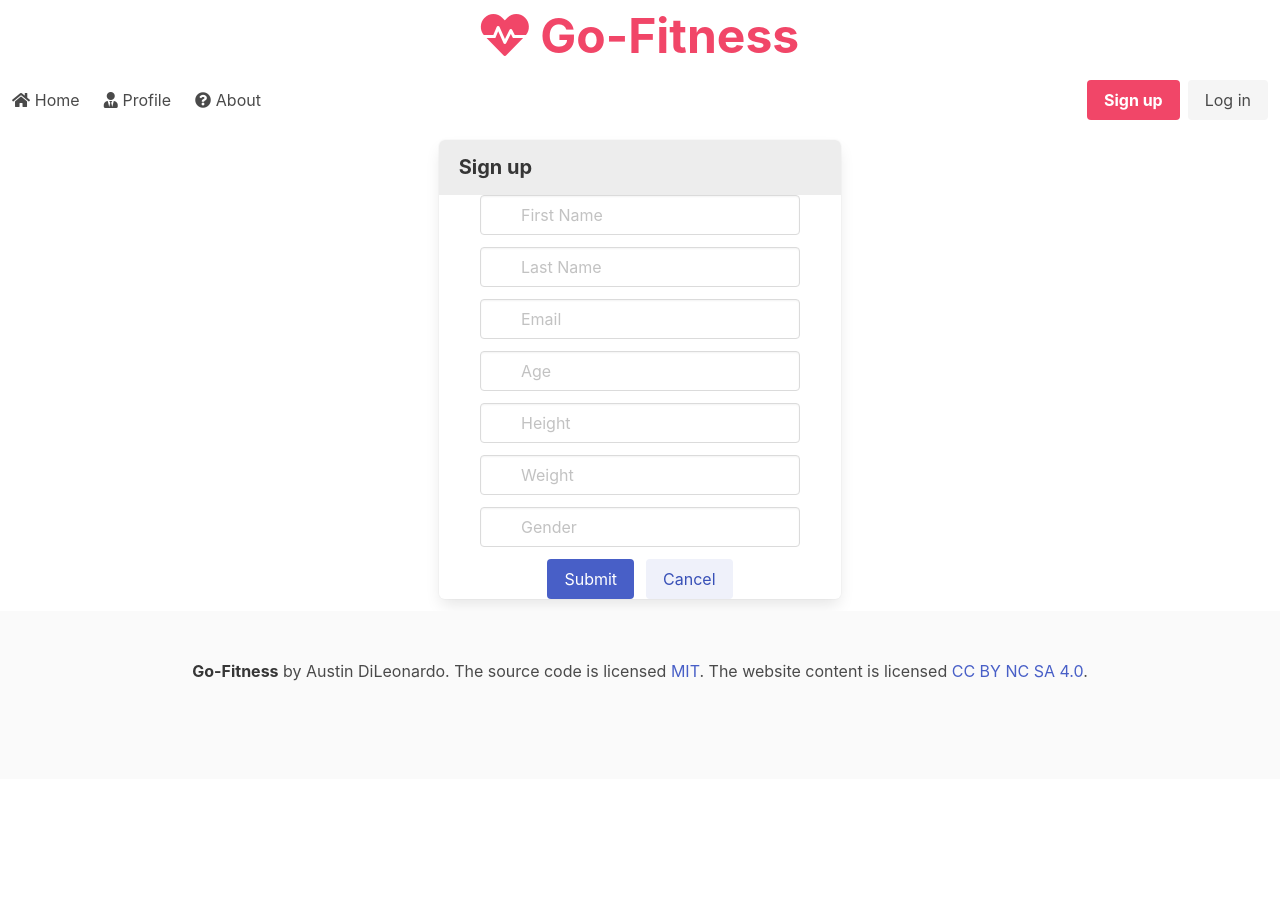
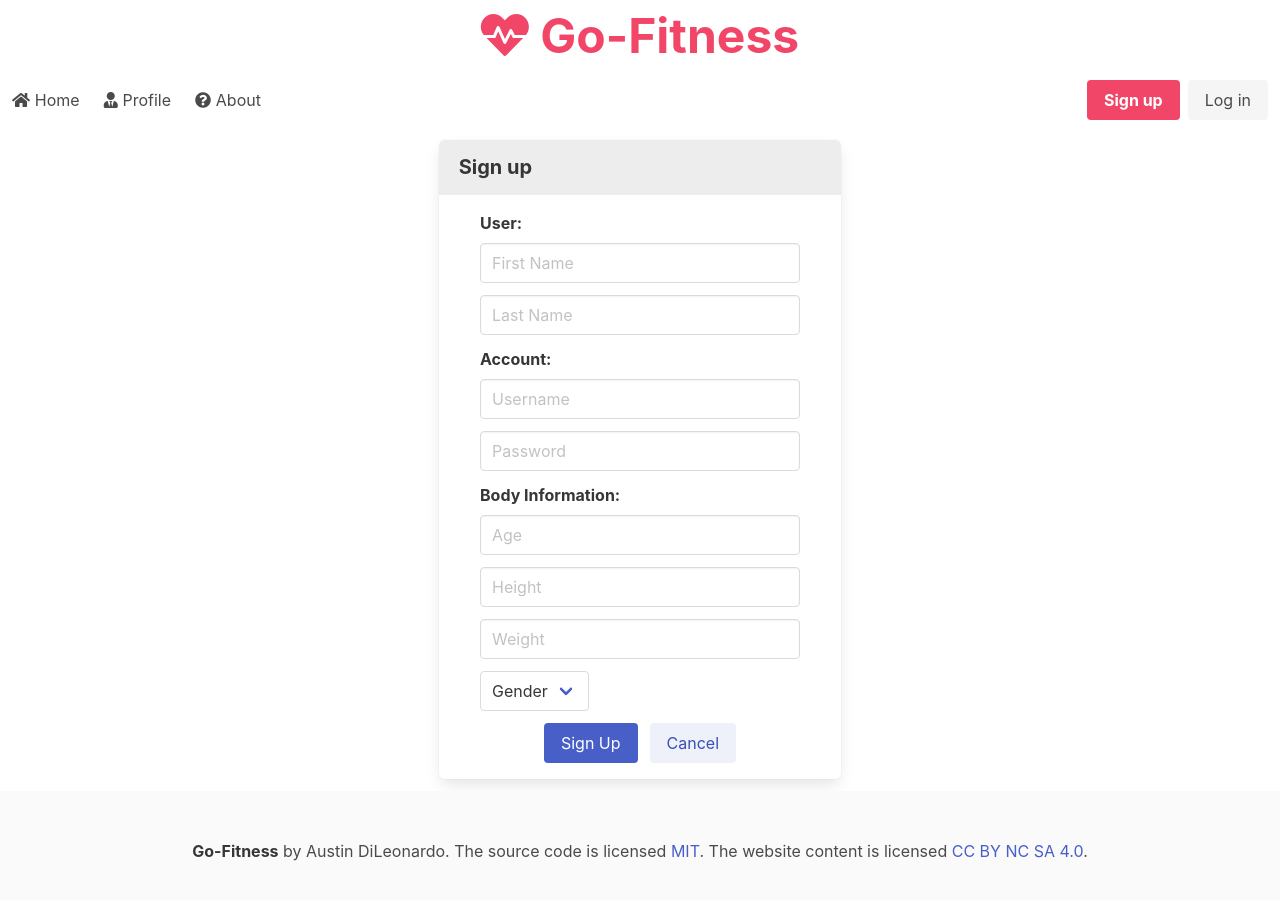
Before and after one commit to AustinRD/2019Fall_ExerciseApp, a Vue app in the folder client/: page /signup in a window 1280 px wide. Shown: the top 900 px of the page. Before the commit the page ends 800 px from the top, so only its background shows below. Built offline with nearby package versions, Linux system fonts and the light colour scheme.

Commit message:
Changes to login and signup pages

```diff
--- a/client/src/App.vue
+++ b/client/src/App.vue
@@ -13,15 +13,32 @@ import Nav from './components/Nav.vue'
 import Footer from './components/Footer.vue'
 
 export default {
+  name: "app",
   components:
   {
     Header,
     Nav,
     Footer
+  },
+  data() {
+    return {
+      loggedIn: false,
+      username: ""
+    };
+  },
+  methods: {
+    singingIn: function(username) {
+      this.loggedIn = true;
+      this.username = username;
+    },
+    signingOut: function() {
+      this.loggedIn = false;
+      this.username = "";
+      this.$router.replace({ path: "/" });
+    }
   }
-}
+};
 </script>
 
 <style>
-
 </style>
--- a/client/src/components/Nav.vue
+++ b/client/src/components/Nav.vue
@@ -23,7 +23,11 @@
 
     <div id="navbarBasicExample" class="navbar-menu" :class="{'is-active': isOpen}">
       <div class="navbar-start">
-        <router-link exact-active-class="active" class="navbar-item" to="/profile">
+        <router-link exact-active-class="active" class="navbar-item" to="/profile" v-if="signedIn">
+          <i class="fas fa-user-tie fa-pull-left"></i>
+          Profile
+        </router-link>
+        <router-link exact-active-class="active" class="navbar-item" to="/login" v-else>
           <i class="fas fa-user-tie fa-pull-left"></i>
           Profile
         </router-link>
--- a/client/src/views/Login.vue
+++ b/client/src/views/Login.vue
@@ -3,17 +3,20 @@
     <ul class="panel">
       <p class="panel-heading">Login</p>
       <div class="field is-grouped is-grouped-centered">
-        <div class="control has-icons-left has-icons-right">
-          <input style="width:20em;" class="input" type="username" placeholder="username" />
+        <form v-on:submit="login" style="padding: 1em;">
+
+        <div class="field">
+          <div class="control has-icons-left">
+            <input v-model="username" style="width:20em;" class="input" type="username" placeholder="Username" />
             <span class="icon is-small is-left">
             <i class="fas fa-user"></i>
           </span>
           </div>
         </div>
 
-      <div class="field is-grouped is-grouped-centered">
-        <div class="control has-icons-left has-icons-right">
-          <input style="width:20em;" class="input" type="password" placeholder="password" />
+        <div class="field">
+          <div class="control has-icons-left">
+            <input v-model="password" style="width:20em;" class="input" type="password" placeholder="Password" />
             <span class="icon is-small is-left">
             <i class="fas fa-lock"></i>
           </span>
@@ -22,19 +25,32 @@
 
         <div class="field is-grouped is-grouped-centered">
           <div class="control">
-          <button class="button is-link">Submit</button>
+            <div class="control">
+              <button id = "submit" class="button is-link" type="submit">Submit</button>
             </div>
+          </div>
+
           <div class="control">
-          <button class="button is-link is-light">Cancel</button>
+            <a href="./" class="button is-link is-light">Cancel</a>
           </div>
+        </div>
+
+      </form>
+      <p class="help is-danger">{{ error }}</p>
     </div>
     </ul>
   </div>
 </template>
 
 <script>
-export default {};
+export default {
+  data: () => ({
+    username: "",
+    password: "",
+    error: ""
+  })
+}
 </script>
 
-<style scoped>
+<style>
 </style>
--- a/client/src/views/Signup.vue
+++ b/client/src/views/Signup.vue
@@ -4,62 +4,97 @@
       <p class="panel-heading">Sign up</p>
 
       <div class="field is-grouped is-grouped-centered">
-        <div class="control has-icons-left has-icons-right">
-          <input style="width:20em;" class="input" type="text" placeholder="First Name" />
+
+        <form style="padding: 1em;">
+
+          <div class="field">
+            <label class="label">User:</label>
+            <div class="control">
+              <input v-model="firstname" style="width:20em;" class="input" type="text" placeholder="First Name"/>
             </div>
           </div>
 
-      <div class="field is-grouped is-grouped-centered">
-        <div class="control has-icons-left has-icons-right">
-          <input style="width:20em;" class="input" type="text" placeholder="Last Name" />
+          <div class="field">
+            <div class="control">
+              <input v-model="lasttname" style="width:20em;" class="input" type="text" placeholder="Last Name"/>
             </div>
           </div>
 
-      <div class="field is-grouped is-grouped-centered">
-        <div class="control has-icons-left has-icons-right">
-          <input style="width:20em;" class="input" type="email" placeholder="Email" />
+          <div class="field">
+            <label class="label">Account:</label>
+            <div class="control">
+              <input v-model="username" style="width:20em;" class="input" type="text" placeholder="Username"/>
             </div>
           </div>
 
-      <div class="field is-grouped is-grouped-centered">
-        <div class="control has-icons-left has-icons-right">
-          <input style="width:20em;" class="input" type="text" placeholder="Age" />
+          <div class="field">
+            <div class="control">
+              <input v-model="password" style="width:20em;" class="input" type="password" placeholder="Password"/>
             </div>
           </div>
 
-      <div class="field is-grouped is-grouped-centered">
-        <div class="control has-icons-left has-icons-right">
-          <input style="width:20em;" class="input" type="text" placeholder="Height" />
+          <div class="field">
+            <label class="label">Body Information:</label>
+            <div class="control">
+              <input v-model="age" style="width:20em;" class="input" type="number" placeholder="Age"/>
             </div>
           </div>
 
-      <div class="field is-grouped is-grouped-centered">
-        <div class="control has-icons-left has-icons-right">
-          <input style="width:20em;" class="input" type="text" placeholder="Weight" />
+          <div class="field">
+            <div class="control">
+              <input v-model="height" style="width:20em;" class="input" type="number" placeholder="Height"/>
             </div>
           </div>
 
-      <div class="field is-grouped is-grouped-centered">
-        <div class="control has-icons-left has-icons-right">
-          <input style="width:20em;" class="input" type="text" placeholder="Gender" />
+          <div class="field">
+            <div class="control">
+              <input v-model="weight" style="width:20em;" class="input" type="number" placeholder="Weight"/>
             </div>
+          </div>
+
+          <div class="field">
+            <p class="control">
+            <span class="select">
+              <select>
+                <option selected>Gender</option>
+                <option>Male</option>
+                <option>Female</option>
+              </select>
+            </span>
+            </p>
           </div>
 
           <div class="field is-grouped is-grouped-centered">
             <div class="control">
-          <button class="button is-link">Submit</button>
+              <button class="button is-link" v-on:click="createUser">Sign Up</button>
             </div>
             <div class="control">
-          <button class="button is-link is-light">Cancel</button>
+              <a href = './' class="button is-link is-light">Cancel</a>
             </div>
+          </div>
+
+        </form>
+        <p class="help is-danger">{{ error }}</p>
       </div>
     </ul>
   </div>
 </template>
 
 <script>
-export default {};
+export default {
+  data: () => ({
+      firstname: '',
+      lastname: '',
+      username: '',
+      password: '',
+      age: '',
+      height: '',
+      weight: '',
+      gender: '',
+      status: ''
+    })
+}
 </script>
 
-<style scoped>
+<style>
 </style>
```
Also changed, not shown: client/src/models/my-fetch.js (added, +36 -0 lines), 1 other file (tests, documents, lock files or other folders). Lines whose indentation alone changed are shown as unchanged.
